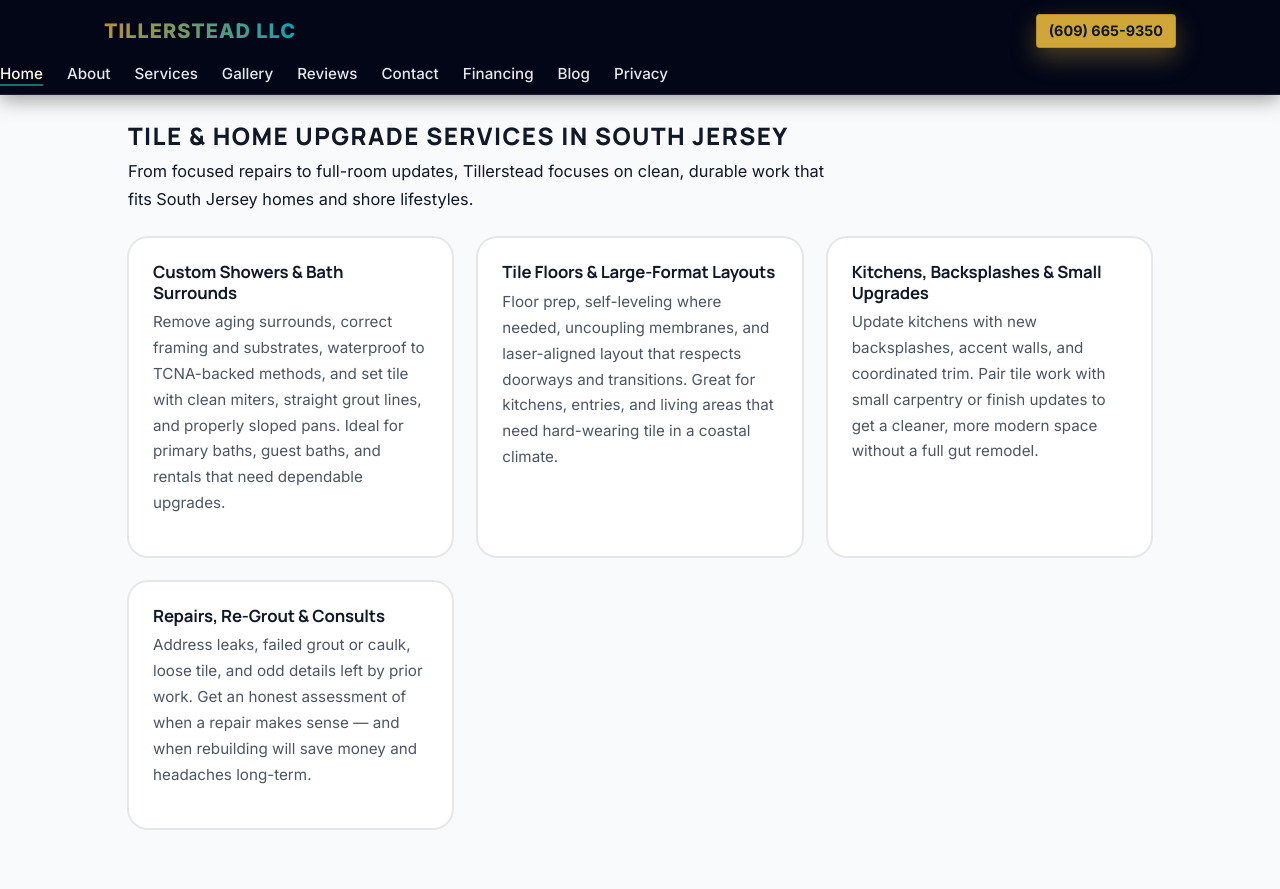
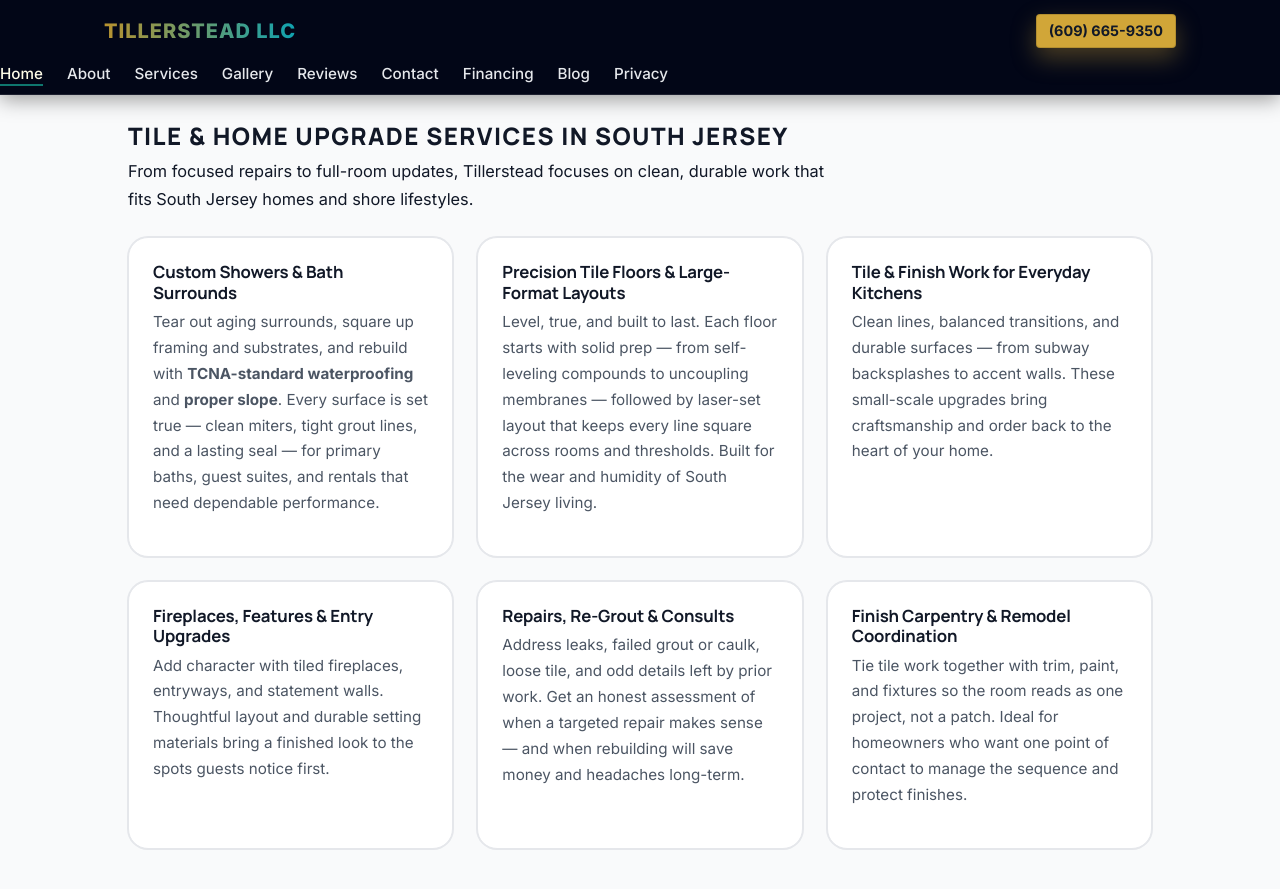
Before and after one commit to XTX33/Tillerstead-site, a Jekyll site: the page built from index.html, in a window 1280 px wide and 900 px high, scrolled down 1848 px. Shown: the top 889 px of the window. Built offline with Jekyll 4.4.1, drawn with Linux system fonts in a browser that asks for light colours.

Commit message:
Update index.html

```diff
--- a/index.html
+++ b/index.html
@@ -400,30 +400,40 @@
       fits South Jersey homes and shore lifestyles.
     </p>
 
-    <div class="cards mt-2">
+    <div class="cards services-grid mt-2">
+
       <article class="card">
         <h3>Custom Showers &amp; Bath Surrounds</h3>
         <p>
-          Remove aging surrounds, correct framing and substrates, waterproof to TCNA-backed methods,
-          and set tile with clean miters, straight grout lines, and properly sloped pans. Ideal for primary
-          baths, guest baths, and rentals that need dependable upgrades.
+          Tear out aging surrounds, square up framing and substrates, and rebuild with
+          <strong>TCNA-standard waterproofing</strong> and <strong>proper slope</strong>.
+          Every surface is set true — clean miters, tight grout lines, and a lasting seal —
+          for primary baths, guest suites, and rentals that need dependable performance.
         </p>
       </article>
 
       <article class="card">
-        <h3>Tile Floors &amp; Large-Format Layouts</h3>
+        <h3>Precision Tile Floors &amp; Large-Format Layouts</h3>
         <p>
-          Floor prep, self-leveling where needed, uncoupling membranes, and laser-aligned layout
-          that respects doorways and transitions. Great for kitchens, entries, and living areas that
-          need hard-wearing tile in a coastal climate.
+          Level, true, and built to last. Each floor starts with solid prep — from self-leveling compounds
+          to uncoupling membranes — followed by laser-set layout that keeps every line square across rooms
+          and thresholds. Built for the wear and humidity of South Jersey living.
         </p>
       </article>
 
       <article class="card">
-        <h3>Kitchens, Backsplashes &amp; Small Upgrades</h3>
+        <h3>Tile &amp; Finish Work for Everyday Kitchens</h3>
         <p>
-          Update kitchens with new backsplashes, accent walls, and coordinated trim. Pair tile work with
-          small carpentry or finish updates to get a cleaner, more modern space without a full gut remodel.
+          Clean lines, balanced transitions, and durable surfaces — from subway backsplashes to accent walls.
+          These small-scale upgrades bring craftsmanship and order back to the heart of your home.
+        </p>
+      </article>
+
+      <article class="card">
+        <h3>Fireplaces, Features &amp; Entry Upgrades</h3>
+        <p>
+          Add character with tiled fireplaces, entryways, and statement walls. Thoughtful layout and
+          durable setting materials bring a finished look to the spots guests notice first.
         </p>
       </article>
 
@@ -431,9 +441,19 @@
         <h3>Repairs, Re-Grout &amp; Consults</h3>
         <p>
           Address leaks, failed grout or caulk, loose tile, and odd details left by prior work. Get an honest
-          assessment of when a repair makes sense — and when rebuilding will save money and headaches long-term.
+          assessment of when a targeted repair makes sense — and when rebuilding will save money and headaches
+          long-term.
         </p>
       </article>
+
+      <article class="card">
+        <h3>Finish Carpentry &amp; Remodel Coordination</h3>
+        <p>
+          Tie tile work together with trim, paint, and fixtures so the room reads as one project, not a patch.
+          Ideal for homeowners who want one point of contact to manage the sequence and protect finishes.
+        </p>
+      </article>
+
     </div>
   </div>
 </section>
```
